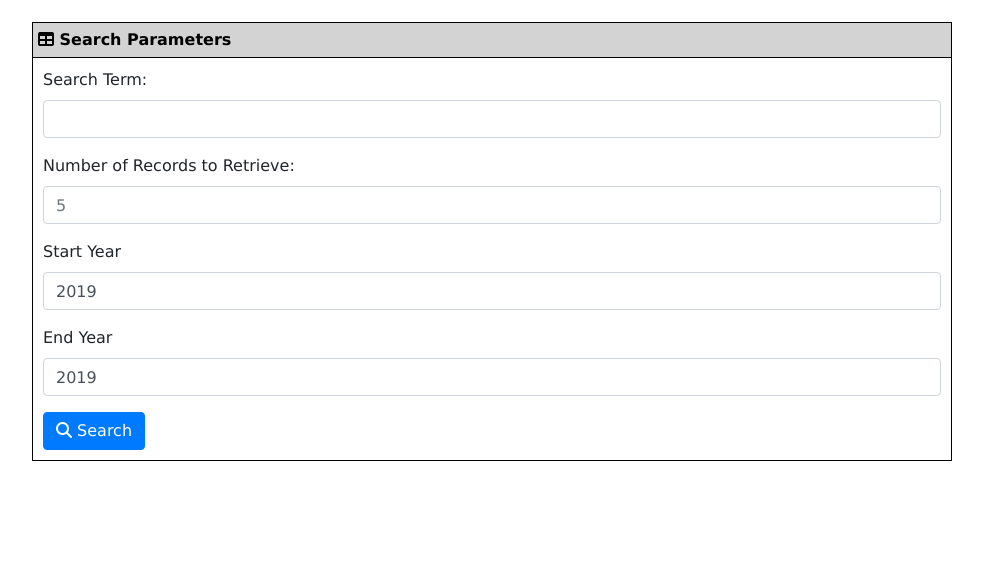
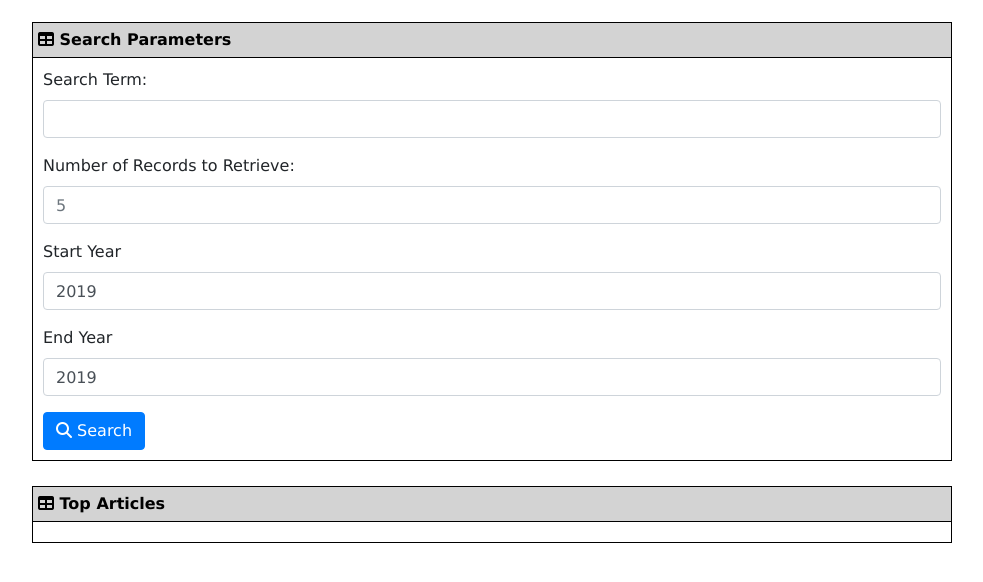
Before and after one commit to trodge/Article-Search, a plain HTML site: page index.html in a window 1280 px wide. Shown: the part 184-766 px from the top of the page, without its empty margins (148-1131 px from the left). Drawn offline with nearby package versions, Linux system fonts and the light colour scheme.

Commit message:
laid out top articles

```diff
--- a/index.html
+++ b/index.html
@@ -26,12 +26,13 @@
         <div class="row">
             <div class="col-lg-1"></div>
             <div class="col-lg-10">
-                <form>
                 <div class="box">
                     <div class="title">
                         <i class="fas fa-table"></i> Search Parameters
                     </div>
                     <div class="content">
+
+                        <form>
                             <div class="form-group">
                                 <label for="search-term">Search Term:</label>
                                 <input type="text" class="form-control" id="search-term">
@@ -42,16 +43,31 @@
                             </div>
                             <div class="form-group">
                                 <label for="start-year">Start Year</label>
-                                <input type="number" class="form-control" id="start-year" min="1900" max="2099" value="2019">
+                                <input type="number" class="form-control" id="start-year" min="1900" max="2099"
+                                    value="2019">
                             </div>
                             <div class="form-group">
                                 <label for="end-year">End Year</label>
-                                <input type="number" class="form-control" id="end-year" min="1900" max="2099" value="2019">
+                                <input type="number" class="form-control" id="end-year" min="1900" max="2099"
+                                    value="2019">
                             </div>
                             <button type="submit" class="btn btn-primary"><i class="fas fa-search"></i> Search</button>
+                        </form>
                     </div>
                 </div>
-                </form>
+            </div>
+        </div>
+        <div class='row'>
+            <div class='col-lg-1'></div>
+            <div class='col-lg-10'>
+                <div class='box'>
+                    <div class='title'>
+                        <i class="fas fa-table"></i> Top Articles
+                    </div>
+                    <div class='content' id='articles'>
+
+                    </div>
+                </div>
             </div>
         </div>
     </div>
```
Lines whose indentation alone changed are shown as unchanged.
